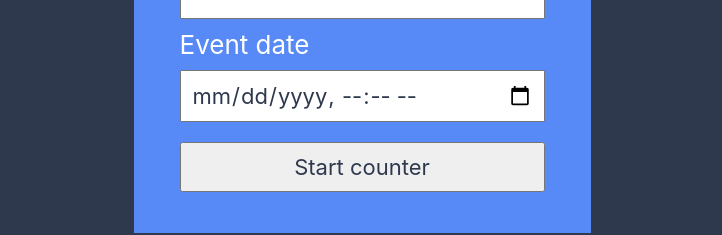
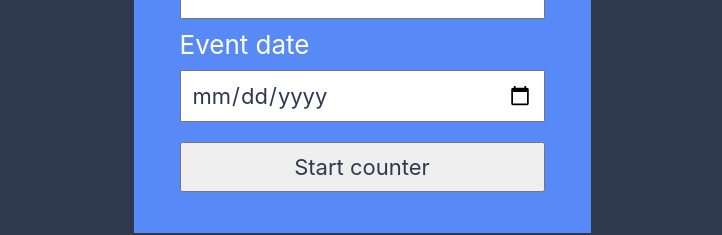
Before and after one commit to feloriel/countdown-timer, a React (Create React App) app: page / in a window 1280 px wide. Shown: the part 457-692 px from the top of the page, without its empty margins (278-1000 px from the left). Built offline with nearby package versions, Linux system fonts and the light colour scheme.

Commit message:
fixed form fields, added min data to date input

```diff
--- a/src/components/Form.js
+++ b/src/components/Form.js
@@ -3,6 +3,7 @@ import React, { Component } from 'react';
 class Form extends Component {
   render() {
     const { handleSubmit, name, handleNameChange, handleDateChange } = this.props;
+
     return (
       <React.Fragment>
         <h2>Fill the form below to start counter.</h2>
@@ -14,6 +15,7 @@ class Form extends Component {
           <input
             type="text"
             name="name"
+            required
             id="name"
             className="input"
             value={name}
@@ -21,8 +23,10 @@ class Form extends Component {
           />
           <label htmlFor="countdown">Event date </label>
           <input
-            type="datetime-local"
+            type="date"
             name="date"
+            required
+            min={(new Date(new Date().getTime() + 24 * 60 * 60 * 1000)).toISOString().split("T")[0]}
             id="date"
             className="input"
             onChange={handleDateChange}
```
